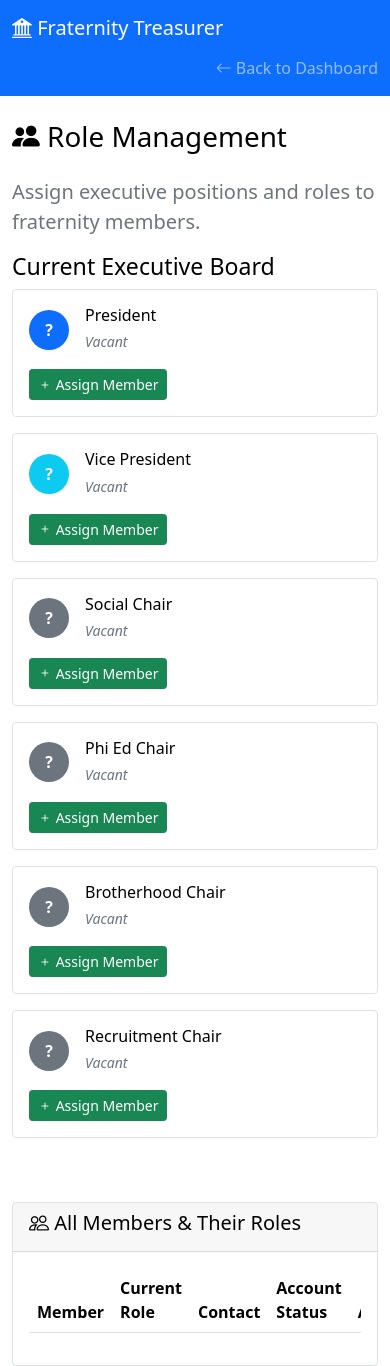
After one commit to jhuphidelts-dot/frat-treasurer-app, a Flask app: page /role_management in a window 390 px wide. The commit adds this page. Run offline with Flask 3, Linux system fonts and the light colour scheme; a user stored in the database is signed in; lists and menus that the app fills with data are empty; some libraries are stand-ins or nearby versions.

Commit message:
🎭 Add comprehensive role management system for treasurers
✅ New Role Management Interface:
- Dedicated role management page at /role_management
- Executive board overview showing current role holders
- Visual cards for President, VP, and all Chair positions
- Easy assignment of vacant positions with one-click modals

✅ Role Assignment Features:
- Assign roles to brothers with conflict detection
- Change member roles with dropdown selection
- Prevent duplicate role assignments (only one president, etc.)
- Smart filtering - only show available brothers for assignment

✅ Enhanced UI/UX:
- Member avatars with role-based color coding
- Account status indicators (Has Account/No Account)
- Role badges with color differentiation
- Hover effects and smooth transitions
- Dark mode support throughout

✅ Access Control:
- Role management restricted to treasurers/admin only
- require_permission('assign_roles') protection
- Multiple access points: navigation dropdown + main dashboard button

✅ Integration Points:
- Role management link in treasurer dropdown menu
- Prominent 'Manage Roles' button in main dashboard actions
- Quick edit links from role cards to member edit pages
- Seamless integration with existing member management

🔧 Technical Features:
- Smart role conflict detection and warning messages
- Form validation and error handling
- Flash messages with proper categories (success/error/warning)
- Mobile-responsive design with Bootstrap components

The treasurer can now easily:
1. See current executive board at a glance
2. Assign brothers to vacant positions
3. Change member roles as needed
4. Manage all roles from one central interface

All role assignments are immediately reflected across the entire system including dashboards, permissions, and member lists.

```diff
--- a/app.py
+++ b/app.py
@@ -2388,6 +2388,85 @@ def verify_brothers():
 
     return redirect(url_for('verify_brothers'))
 
+@app.route('/role_management')
+@require_auth
+@require_permission('assign_roles')
+def role_management():
+    """Role management interface for treasurers"""
+    return render_template('role_management.html', members=treasurer_app.members)
+
+@app.route('/assign_role', methods=['POST'])
+@require_auth
+@require_permission('assign_roles')
+def assign_role():
+    """Assign a role to a member"""
+    member_id = request.form.get('member_id')
+    role = request.form.get('role')
+
+    if not member_id or not role:
+        flash('Member and role must be specified.', 'error')
+        return redirect(url_for('role_management'))
+
+    if member_id not in treasurer_app.members:
+        flash('Member not found.', 'error')
+        return redirect(url_for('role_management'))
+
+    # Check if role is already taken (except for brother role)
+    if role != 'brother':
+        for existing_id, existing_member in treasurer_app.members.items():
+            if existing_member.role == role and existing_id != member_id:
+                flash(f'{role.replace("_", " ").title()} position is already filled by {existing_member.name}.', 'warning')
+                return redirect(url_for('role_management'))
+
+    # Update member role
+    member = treasurer_app.members[member_id]
+    old_role = member.role if hasattr(member, 'role') and member.role else 'brother'
+    member.role = role
+
+    # Save changes
+    treasurer_app.save_data(treasurer_app.members_file, treasurer_app.members)
+
+    flash(f'{member.name} has been assigned as {role.replace("_", " ").title()}.', 'success')
+    return redirect(url_for('role_management'))
+
+@app.route('/change_role', methods=['POST'])
+@require_auth
+@require_permission('assign_roles')
+def change_role():
+    """Change a member's role"""
+    member_id = request.form.get('member_id')
+    new_role = request.form.get('role')
+
+    if not member_id or not new_role:
+        flash('Member and role must be specified.', 'error')
+        return redirect(url_for('role_management'))
+
+    if member_id not in treasurer_app.members:
+        flash('Member not found.', 'error')
+        return redirect(url_for('role_management'))
+
+    # Check if new role is already taken (except for brother role)
+    if new_role != 'brother':
+        for existing_id, existing_member in treasurer_app.members.items():
+            if existing_member.role == new_role and existing_id != member_id:
+                flash(f'{new_role.replace("_", " ").title()} position is already filled by {existing_member.name}.', 'warning')
+                return redirect(url_for('role_management'))
+
+    # Update member role
+    member = treasurer_app.members[member_id]
+    old_role = member.role if hasattr(member, 'role') and member.role else 'brother'
+    member.role = new_role
+
+    # Save changes
+    treasurer_app.save_data(treasurer_app.members_file, treasurer_app.members)
+
+    if new_role == old_role:
+        flash(f'{member.name} role unchanged.', 'info')
+    else:
+        flash(f'{member.name} role changed from {old_role.replace("_", " ").title()} to {new_role.replace("_", " ").title()}.', 'success')
+
+    return redirect(url_for('role_management'))
+
 @app.route('/ai_assistant', methods=['GET', 'POST'])
 @require_auth
 def ai_assistant():
--- /dev/null
+++ b/templates/role_management.html
@@ -0,0 +1,347 @@
+<!DOCTYPE html>
+<html lang="en">
+<head>
+    <meta charset="UTF-8">
+    <meta name="viewport" content="width=device-width, initial-scale=1.0">
+    <title>Role Management - Fraternity Treasurer</title>
+    <link href="https://cdn.jsdelivr.net/npm/bootstrap@5.1.3/dist/css/bootstrap.min.css" rel="stylesheet">
+    <link href="https://cdn.jsdelivr.net/npm/bootstrap-icons@1.7.2/font/bootstrap-icons.css" rel="stylesheet">
+    <style>
+        :root {
+            --bg-color: #ffffff;
+            --text-color: #000000;
+            --card-bg: #ffffff;
+            --border-color: #dee2e6;
+            --input-bg: #ffffff;
+            --input-border: #ced4da;
+            --btn-primary-bg: #0d6efd;
+        }
+
+        [data-theme="dark"] {
+            --bg-color: #1a1a1a;
+            --text-color: #ffffff;
+            --card-bg: #2d2d2d;
+            --border-color: #404040;
+            --input-bg: #2d2d2d;
+            --input-border: #404040;
+            --btn-primary-bg: #0a4e99;
+        }
+
+        body {
+            background-color: var(--bg-color);
+            color: var(--text-color);
+            transition: background-color 0.3s ease, color 0.3s ease;
+        }
+
+        .card {
+            background-color: var(--card-bg);
+            border-color: var(--border-color);
+            color: var(--text-color);
+        }
+
+        .form-control, .form-select {
+            background-color: var(--input-bg);
+            border-color: var(--input-border);
+            color: var(--text-color);
+        }
+
+        .form-control:focus, .form-select:focus {
+            background-color: var(--input-bg);
+            border-color: var(--btn-primary-bg);
+            color: var(--text-color);
+        }
+
+        .table {
+            color: var(--text-color);
+        }
+
+        .navbar-dark {
+            background-color: var(--btn-primary-bg) !important;
+        }
+
+        .role-card {
+            transition: transform 0.2s ease, box-shadow 0.2s ease;
+        }
+
+        .role-card:hover {
+            transform: translateY(-2px);
+            box-shadow: 0 4px 8px rgba(0,0,0,0.1);
+        }
+
+        .member-avatar {
+            width: 40px;
+            height: 40px;
+            border-radius: 50%;
+            display: flex;
+            align-items: center;
+            justify-content: center;
+            font-weight: bold;
+            color: white;
+            margin-right: 1rem;
+        }
+
+        .role-badge {
+            font-size: 0.8rem;
+            padding: 0.25rem 0.5rem;
+        }
+    </style>
+</head>
+<body>
+    <!-- Navigation -->
+    <nav class="navbar navbar-expand-lg navbar-dark bg-primary">
+        <div class="container">
+            <a class="navbar-brand" href="{{ url_for('index') }}">
+                <i class="bi bi-bank2"></i> Fraternity Treasurer
+            </a>
+            <div class="navbar-nav ms-auto">
+                <a class="nav-link" href="{{ url_for('index') }}">
+                    <i class="bi bi-arrow-left"></i> Back to Dashboard
+                </a>
+            </div>
+        </div>
+    </nav>
+
+    <div class="container mt-4">
+        <div class="row">
+            <div class="col-12">
+                <h1 class="mb-4">
+                    <i class="bi bi-people-fill"></i> Role Management
+                </h1>
+                <p class="lead text-muted">Assign executive positions and roles to fraternity members.</p>
+
+                <!-- Flash Messages -->
+                {% with messages = get_flashed_messages(with_categories=true) %}
+                    {% if messages %}
+                        {% for category, message in messages %}
+                            <div class="alert alert-{% if category == 'error' %}danger{% elif category == 'success' %}success{% elif category == 'warning' %}warning{% else %}info{% endif %} alert-dismissible fade show" role="alert">
+                                {{ message }}
+                                <button type="button" class="btn-close" data-bs-dismiss="alert"></button>
+                            </div>
+                        {% endfor %}
+                    {% endif %}
+                {% endwith %}
+            </div>
+        </div>
+
+        <!-- Executive Roles Overview -->
+        <div class="row mb-5">
+            <div class="col-12">
+                <h3>Current Executive Board</h3>
+                <div class="row">
+                    {% set executive_roles = ['president', 'vice_president', 'social_chair', 'phi_ed_chair', 'brotherhood_chair', 'recruitment_chair'] %}
+                    {% for role in executive_roles %}
+                        {% set role_member = None %}
+                        {% for member_id, member in members.items() %}
+                            {% if member.role == role %}
+                                {% set role_member = member %}
+                            {% endif %}
+                        {% endfor %}
+
+                        <div class="col-lg-4 col-md-6 mb-3">
+                            <div class="card role-card h-100">
+                                <div class="card-body">
+                                    <div class="d-flex align-items-center mb-3">
+                                        <div class="member-avatar bg-{% if role == 'president' %}primary{% elif role == 'vice_president' %}info{% else %}secondary{% endif %}">
+                                            {% if role_member %}
+                                                {{ role_member.name[0] }}
+                                            {% else %}
+                                                ?
+                                            {% endif %}
+                                        </div>
+                                        <div>
+                                            <h6 class="mb-1">{{ role.replace('_', ' ').title() }}</h6>
+                                            <small class="text-muted">
+                                                {% if role_member %}
+                                                    {{ role_member.name }}
+                                                {% else %}
+                                                    <em>Vacant</em>
+                                                {% endif %}
+                                            </small>
+                                        </div>
+                                    </div>
+                                    {% if role_member %}
+                                        <div class="mb-2">
+                                            <small class="text-muted">Contact:</small><br>
+                                            <span class="badge bg-{% if role_member.contact_type == 'email' %}info{% else %}secondary{% endif %} me-1">
+                                                {% if role_member.contact_type == 'email' %}<i class="bi bi-envelope"></i>{% else %}<i class="bi bi-phone"></i>{% endif %}
+                                            </span>
+                                            <small>{{ role_member.contact }}</small>
+                                        </div>
+                                        <a href="{{ url_for('edit_member', member_id=role_member.id) }}" class="btn btn-outline-primary btn-sm">
+                                            <i class="bi bi-pencil"></i> Edit
+                                        </a>
+                                    {% else %}
+                                        <button class="btn btn-success btn-sm" data-bs-toggle="modal" data-bs-target="#assignRoleModal"
+                                                onclick="setAssignRole('{{ role }}', '{{ role.replace('_', ' ').title() }}')">
+                                            <i class="bi bi-plus"></i> Assign Member
+                                        </button>
+                                    {% endif %}
+                                </div>
+                            </div>
+                        </div>
+                    {% endfor %}
+                </div>
+            </div>
+        </div>
+
+        <!-- All Members Table -->
+        <div class="row">
+            <div class="col-12">
+                <div class="card">
+                    <div class="card-header">
+                        <h5><i class="bi bi-people"></i> All Members & Their Roles</h5>
+                    </div>
+                    <div class="card-body">
+                        <div class="table-responsive">
+                            <table class="table table-hover">
+                                <thead>
+                                    <tr>
+                                        <th>Member</th>
+                                        <th>Current Role</th>
+                                        <th>Contact</th>
+                                        <th>Account Status</th>
+                                        <th>Actions</th>
+                                    </tr>
+                                </thead>
+                                <tbody>
+                                    {% for member_id, member in members.items() %}
+                                    <tr>
+                                        <td>
+                                            <div class="d-flex align-items-center">
+                                                <div class="member-avatar bg-secondary me-2" style="width: 32px; height: 32px; font-size: 0.8rem;">
+                                                    {{ member.name[0] }}
+                                                </div>
+                                                <strong>{{ member.name }}</strong>
+                                            </div>
+                                        </td>
+                                        <td>
+                                            <span class="badge role-badge
+                                                {% if member.role == 'president' %}bg-primary
+                                                {% elif member.role == 'vice_president' %}bg-info
+                                                {% elif member.role in ['social_chair', 'phi_ed_chair', 'brotherhood_chair', 'recruitment_chair'] %}bg-secondary
+                                                {% else %}bg-light text-dark{% endif %}">
+                                                {{ (member.role if member.role else 'brother').replace('_', ' ').title() }}
+                                            </span>
+                                        </td>
+                                        <td>
+                                            <span class="badge bg-{% if member.contact_type == 'email' %}info{% else %}secondary{% endif %} me-1">
+                                                {% if member.contact_type == 'email' %}<i class="bi bi-envelope"></i>{% else %}<i class="bi bi-phone"></i>{% endif %}
+                                            </span>
+                                            <small>{{ member.contact[:25] }}{% if member.contact|length > 25 %}...{% endif %}</small>
+                                        </td>
+                                        <td>
+                                            {% if member.user_id %}
+                                                <span class="badge bg-success">Has Account</span>
+                                            {% else %}
+                                                <span class="badge bg-warning">No Account</span>
+                                            {% endif %}
+                                        </td>
+                                        <td>
+                                            <div class="btn-group btn-group-sm">
+                                                <button class="btn btn-outline-primary" data-bs-toggle="modal" data-bs-target="#changeRoleModal"
+                                                        onclick="setChangeRole('{{ member_id }}', '{{ member.name }}', '{{ member.role if member.role else 'brother' }}')">
+                                                    <i class="bi bi-arrow-repeat"></i> Change Role
+                                                </button>
+                                                <a href="{{ url_for('edit_member', member_id=member_id) }}" class="btn btn-outline-secondary">
+                                                    <i class="bi bi-pencil"></i>
+                                                </a>
+                                            </div>
+                                        </td>
+                                    </tr>
+                                    {% endfor %}
+                                </tbody>
+                            </table>
+                        </div>
+                    </div>
+                </div>
+            </div>
+        </div>
+    </div>
+
+    <!-- Assign Role Modal -->
+    <div class="modal fade" id="assignRoleModal" tabindex="-1">
+        <div class="modal-dialog">
+            <div class="modal-content">
+                <form method="POST" action="{{ url_for('assign_role') }}">
+                    <div class="modal-header">
+                        <h5 class="modal-title">Assign <span id="assignRoleName"></span></h5>
+                        <button type="button" class="btn-close" data-bs-dismiss="modal"></button>
+                    </div>
+                    <div class="modal-body">
+                        <input type="hidden" name="role" id="assignRoleValue">
+                        <div class="mb-3">
+                            <label class="form-label">Select Member:</label>
+                            <select class="form-select" name="member_id" required>
+                                <option value="">Choose a member...</option>
+                                {% for member_id, member in members.items() %}
+                                    {% if not member.role or member.role == 'brother' %}
+                                        <option value="{{ member_id }}">{{ member.name }}</option>
+                                    {% endif %}
+                                {% endfor %}
+                            </select>
+                            <div class="form-text">Only brothers without executive roles are shown</div>
+                        </div>
+                    </div>
+                    <div class="modal-footer">
+                        <button type="button" class="btn btn-secondary" data-bs-dismiss="modal">Cancel</button>
+                        <button type="submit" class="btn btn-primary">Assign Role</button>
+                    </div>
+                </form>
+            </div>
+        </div>
+    </div>
+
+    <!-- Change Role Modal -->
+    <div class="modal fade" id="changeRoleModal" tabindex="-1">
+        <div class="modal-dialog">
+            <div class="modal-content">
+                <form method="POST" action="{{ url_for('change_role') }}">
+                    <div class="modal-header">
+                        <h5 class="modal-title">Change Role for <span id="changeMemberName"></span></h5>
+                        <button type="button" class="btn-close" data-bs-dismiss="modal"></button>
+                    </div>
+                    <div class="modal-body">
+                        <input type="hidden" name="member_id" id="changeMemberId">
+                        <div class="mb-3">
+                            <label class="form-label">New Role:</label>
+                            <select class="form-select" name="role" id="changeRoleSelect" required>
+                                <option value="brother">Brother</option>
+                                <option value="president">President</option>
+                                <option value="vice_president">Vice President</option>
+                                <option value="social_chair">Social Chair</option>
+                                <option value="phi_ed_chair">Phi Ed Chair</option>
+                                <option value="brotherhood_chair">Brotherhood Chair</option>
+                                <option value="recruitment_chair">Recruitment Chair</option>
+                            </select>
+                        </div>
+                    </div>
+                    <div class="modal-footer">
+                        <button type="button" class="btn btn-secondary" data-bs-dismiss="modal">Cancel</button>
+                        <button type="submit" class="btn btn-primary">Update Role</button>
+                    </div>
+                </form>
+            </div>
+        </div>
+    </div>
+
+    <script src="https://cdn.jsdelivr.net/npm/bootstrap@5.1.3/dist/js/bootstrap.bundle.min.js"></script>
+    <script>
+        // Load theme on page load
+        document.addEventListener('DOMContentLoaded', function() {
+            const savedTheme = localStorage.getItem('theme') || 'light';
+            document.documentElement.setAttribute('data-theme', savedTheme);
+        });
+
+        function setAssignRole(role, roleName) {
+            document.getElementById('assignRoleValue').value = role;
+            document.getElementById('assignRoleName').textContent = roleName;
+        }
+
+        function setChangeRole(memberId, memberName, currentRole) {
+            document.getElementById('changeMemberId').value = memberId;
+            document.getElementById('changeMemberName').textContent = memberName;
+            document.getElementById('changeRoleSelect').value = currentRole;
+        }
+    </script>
+</body>
+</html>
```
Also changed, not shown: templates/index.html (+8 -0 lines), 1 other file.
